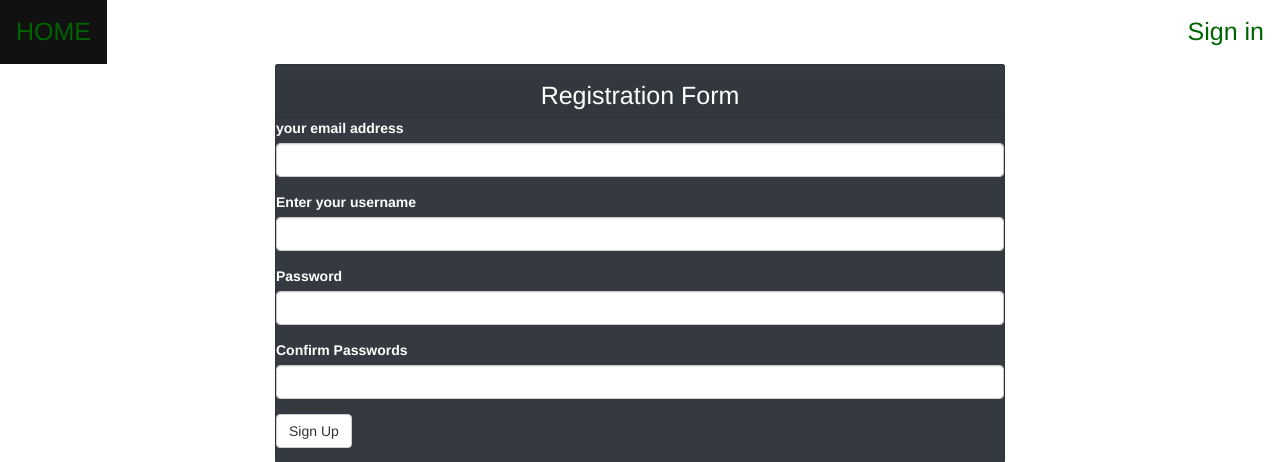
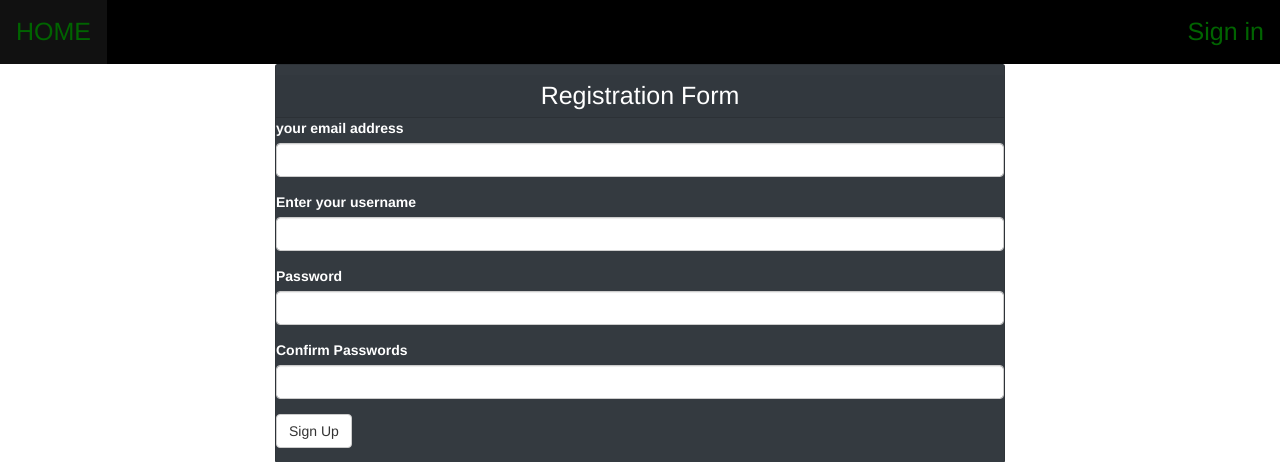
Before and after one commit to sanii-muthui/motoblog, a Flask app: page /register in a window 1280 px wide. Shown: the top 462 px of the page. Run offline with Flask 2, Linux system fonts and the light colour scheme; some libraries are stand-ins or nearby versions; some web fonts are replaced.

Commit message:
added navbar color

```diff
--- a/app/templates/navbar.html
+++ b/app/templates/navbar.html
@@ -8,7 +8,7 @@
       padding: 0;
       overflow: hidden;
       font-size: 25px;
-     /*background-color: #333;*/
+     background-color:black;
     }
 
     ul.topnav li {float: left;}
```
